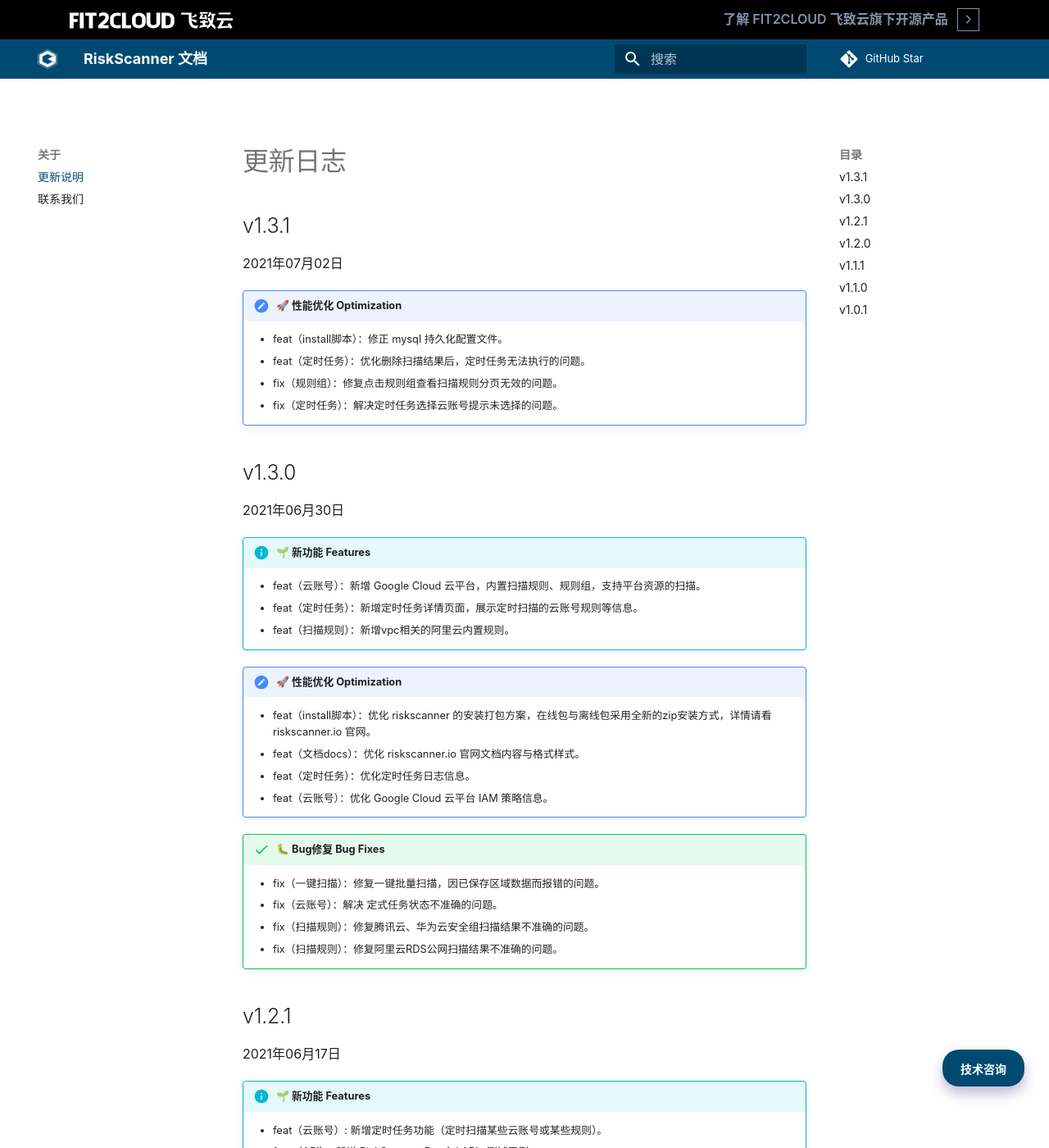
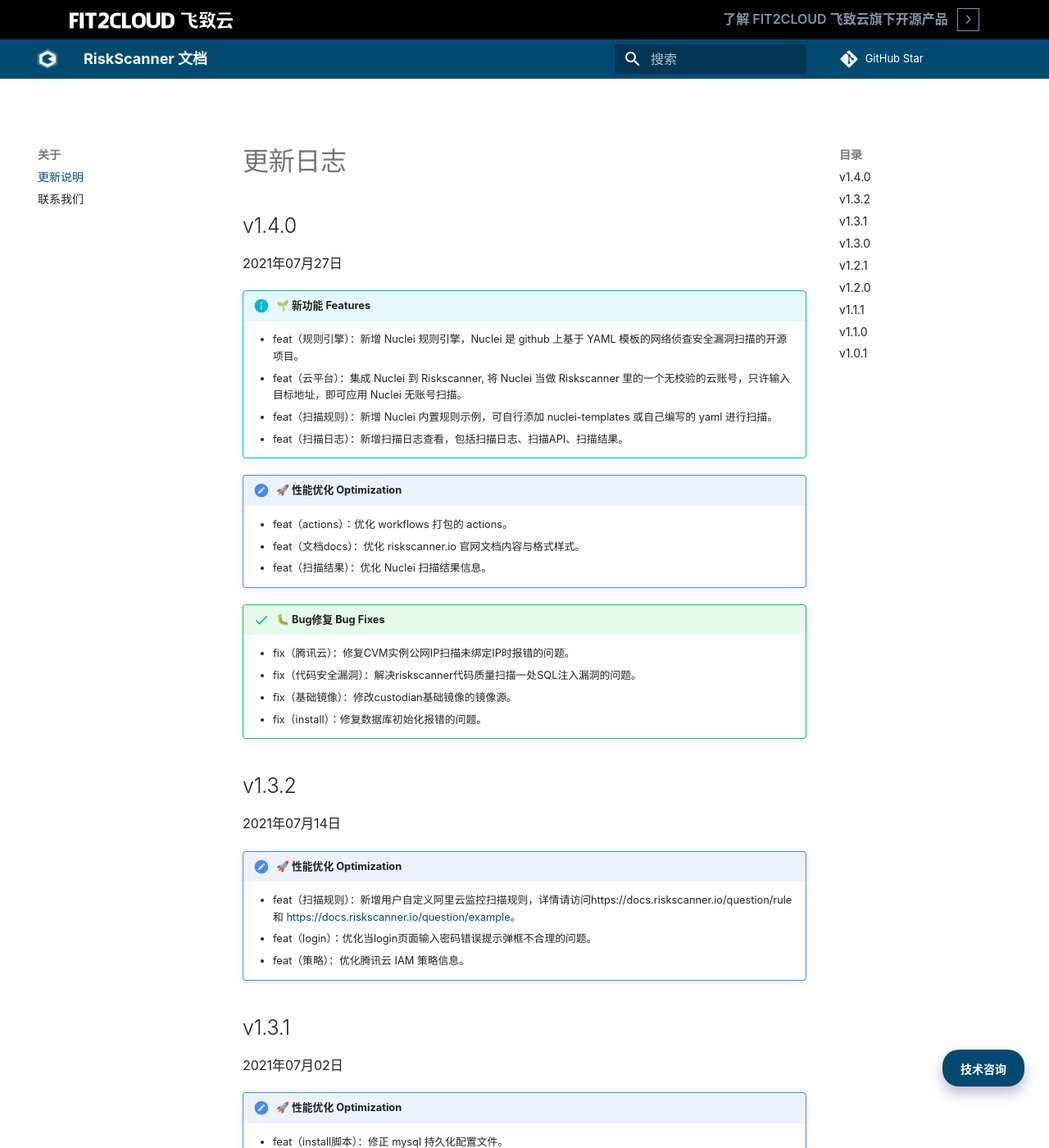
Before and after one commit to fit2cloud/riskscanner-docs, an MkDocs documentation site: the page built from docs/about/changelog.md, in a window 1280 px wide and 1400 px high. Shown: the whole window at 82% size. Built offline with MkDocs 1.6.1 and Material for MkDocs 9.7.7, drawn with Linux system fonts in a browser that asks for light colours; comment, search, counter and statistics services are not loaded.

Commit message:
feat(changelog): 更新changelog

```diff
--- a/docs/about/changelog.md
+++ b/docs/about/changelog.md
@@ -1,4 +1,34 @@
 # 更新日志
+
+v1.4.0
+------------------------
+2021年07月27日
+
+!!! info "🌱 新功能 Features"
+    - feat（规则引擎）：新增 Nuclei 规则引擎，Nuclei 是 github 上基于 YAML 模板的网络侦查安全漏洞扫描的开源项目。
+    - feat（云平台）：集成 Nuclei 到 Riskscanner, 将 Nuclei 当做 Riskscanner 里的一个无校验的云账号，只许输入目标地址，即可应用 Nuclei 无账号扫描。
+    - feat（扫描规则）：新增 Nuclei 内置规则示例，可自行添加 nuclei-templates 或自己编写的 yaml 进行扫描。
+    - feat（扫描日志）：新增扫描日志查看，包括扫描日志、扫描API、扫描结果。
+
+!!! summary "🚀 性能优化 Optimization"
+    - feat（actions）：优化 workflows 打包的 actions。
+    - feat（文档docs）：优化 riskscanner.io 官网文档内容与格式样式。
+    - feat（扫描结果）：优化 Nuclei 扫描结果信息。
+
+!!! success "🐛 Bug修复 Bug Fixes"
+    - fix（腾讯云）：修复CVM实例公网IP扫描未绑定IP时报错的问题。
+    - fix（代码安全漏洞）：解决riskscanner代码质量扫描一处SQL注入漏洞的问题。
+    - fix（基础镜像）：修改custodian基础镜像的镜像源。
+    - fix（install）：修复数据库初始化报错的问题。
+
+v1.3.2
+------------------------
+2021年07月14日
+
+!!! summary "🚀 性能优化 Optimization"
+    - feat（扫描规则）：新增用户自定义阿里云监控扫描规则，详情请访问https://docs.riskscanner.io/question/rule 和 https://docs.riskscanner.io/question/example。
+    - feat（login）：优化当login页面输入密码错误提示弹框不合理的问题。
+    - feat（策略）：优化腾讯云 IAM 策略信息。
 
 v1.3.1
 ------------------------
```
